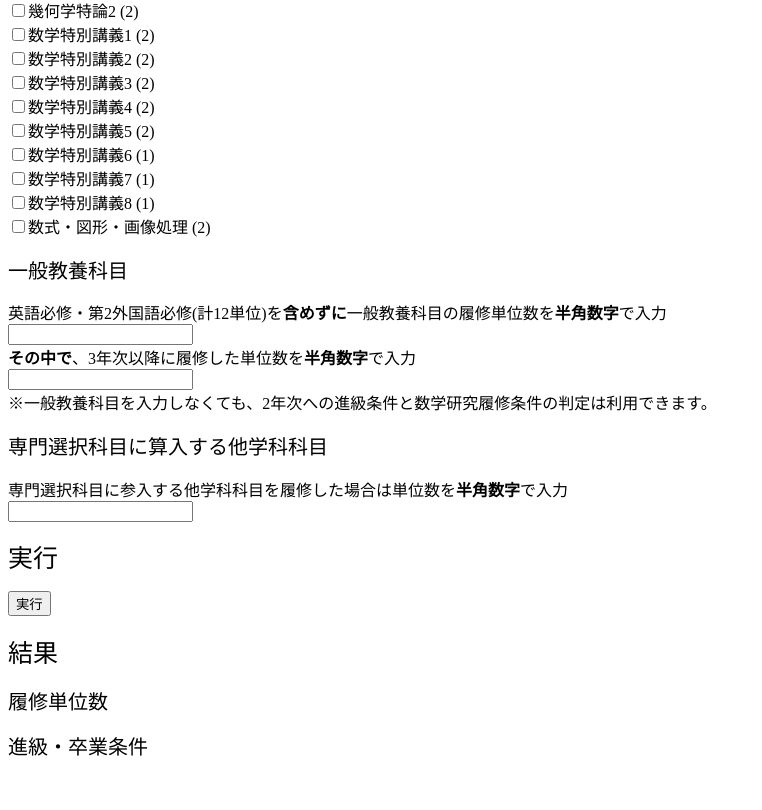
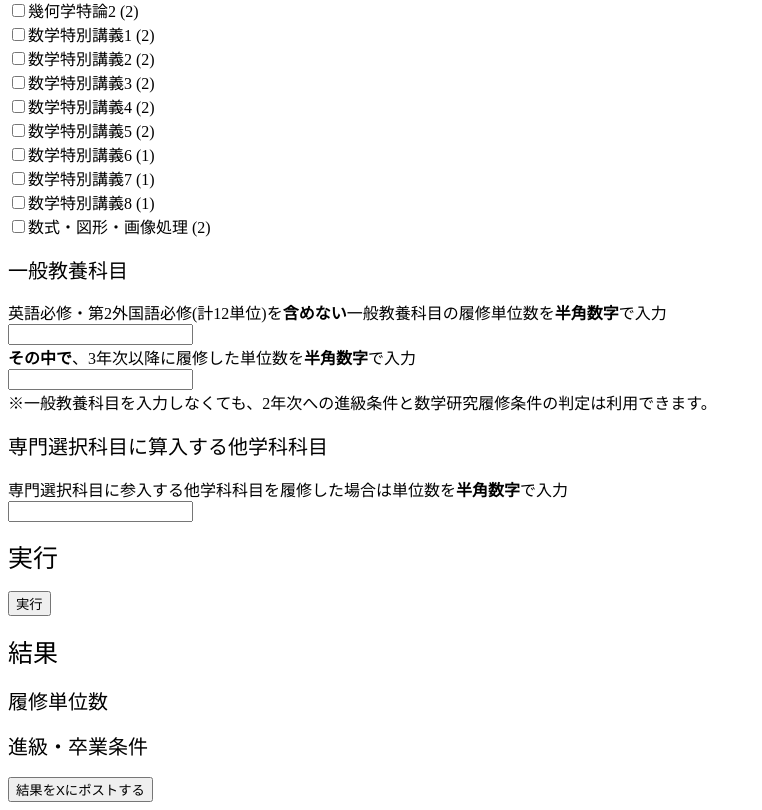
Before and after one commit to m1ffyz/S_credits_check, a plain HTML site: page index.html in a window 1280 px wide. Shown: the part 2080-2890 px from the top of the page, without its empty margins (0-762 px from the left). Before the commit the page ends 2857 px from the top, so only its background shows below. Drawn offline with Linux system fonts and the light colour scheme.

Commit message:
Update index.html

```diff
--- a/index.html
+++ b/index.html
@@ -135,7 +135,7 @@
 <label><input type="checkbox" id="gazousyori">数式・図形・画像処理 (2)</label><br>
 
 <h2>一般教養科目</h2>
-英語必修・第2外国語必修(計12単位)を<b>含めずに</b>一般教養科目の履修単位数を<b>半角数字</b>で入力<br>
+英語必修・第2外国語必修(計12単位)を<b>含めない</b>一般教養科目の履修単位数を<b>半角数字</b>で入力<br>
 <input type="text" id="kyouyou"><br>
 <b>その中で</b>、3年次以降に履修した単位数を<b>半角数字</b>で入力<br>
 <input type="text" id="kyouyou3nen"><br>
@@ -156,9 +156,7 @@
 <h2>進級・卒業条件</h2>
 <div id="cond"></div>
 
-
-
-
+<button id="post">結果をXにポストする</button>
 
 
 </body>
```
